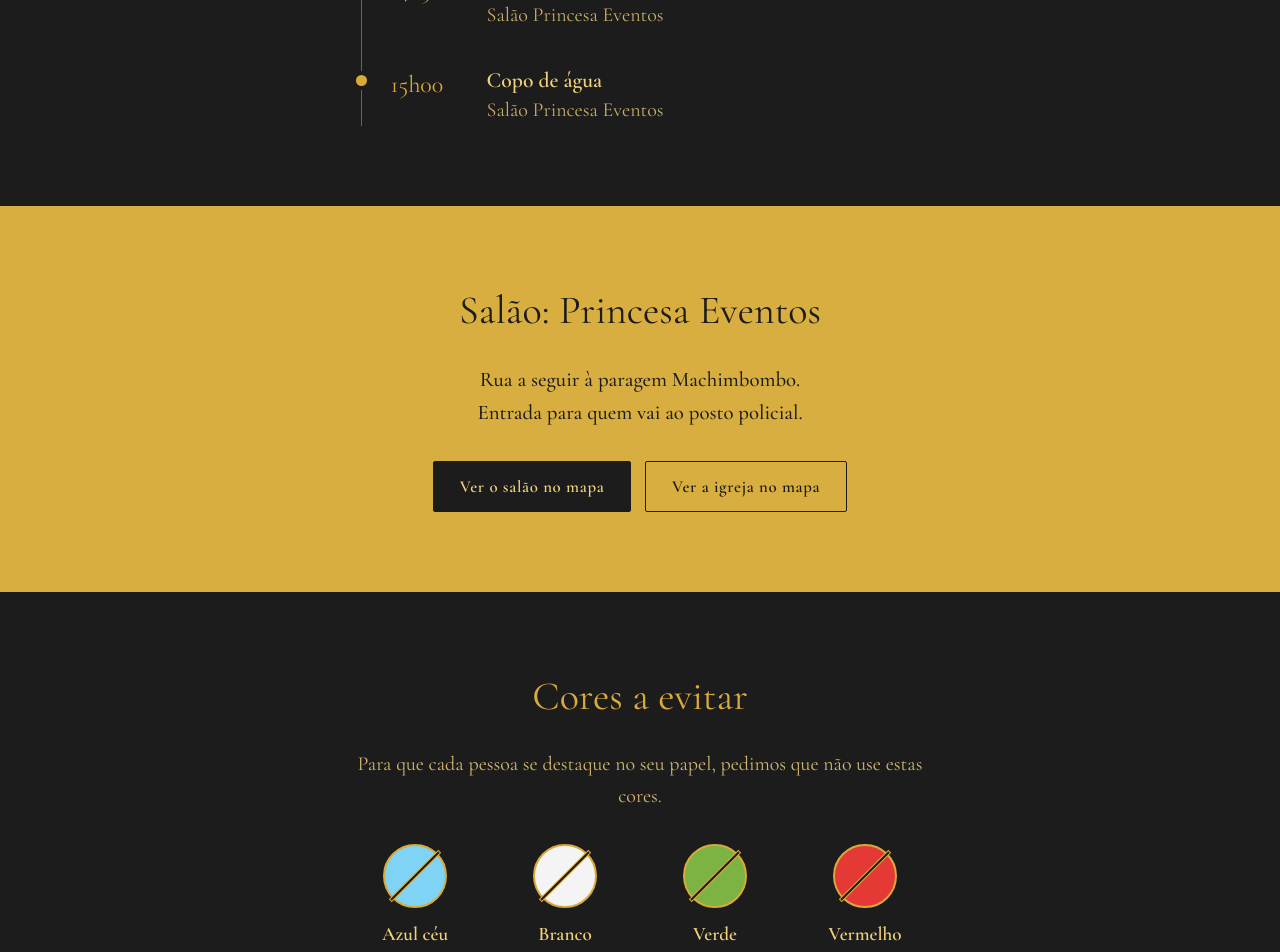
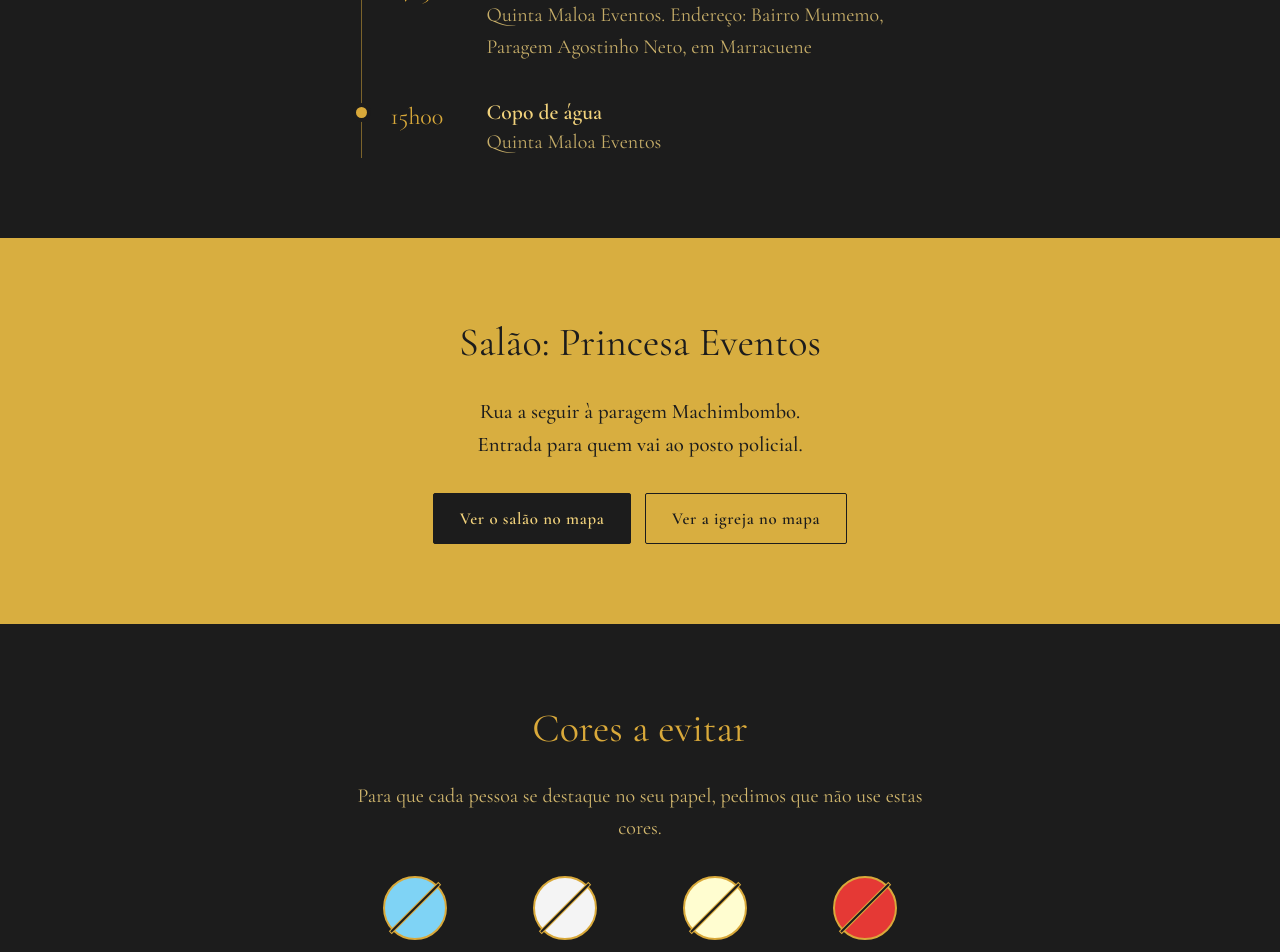
Before and after one commit to kelven939/casamento-convinte, a React (Vite) app: page / in a window 1280 px wide. Shown: the part 2220-3172 px from the top of the page. Built offline with nearby package versions, Linux system fonts and the light colour scheme; a web font is replaced by a local one.

Commit message:
Atualizar o config.js

```diff
--- a/src/config.js
+++ b/src/config.js
@@ -5,22 +5,22 @@ export const CONFIG = {
   dataCerimonia: "2026-11-21T11:00:00+02:00",
   duracaoHoras: 8,
   igreja: "Igreja Assembleia de Deus (Kongolote)",
-  salao: "Salão Princesa Eventos",
+  salao: "Quinta Maloa Eventos",
   // links Google Maps
   mapaIgreja: "https://www.google.com/maps/search/?api=1&query=Igreja+Assembleia+de+Deus+Kongolote",
-  mapaSalao: "https://www.google.com/maps/search/?api=1&query=Princesa+Eventos+Kongolote",
+  mapaSalao: "https://www.google.com/maps/place/6JP5%2B4QX+Quinta+Maloa,+Marracuene/@-25.7646418,32.6094752,17z/data=!4m6!3m5!1s0x1ee69341e0530f71:0xc1282cefe4b307f!8m2!3d-25.7646418!4d32.6094752!16s%2Fg%2F11c2ly8tt0?utm_campaign=ml-ardl&g_ep=Eg1tbF8yMDI2MTEwM18wIJvbDyoASAJQAQ%3D%3D",
 };
 
 export const PROGRAMA = [
   { hora: "11h00", titulo: "Cerimónia", local: "Igreja Assembleia de Deus (Kongolote). Paragem Cemitério, Rua das Bombas" },
-  { hora: "14h30", titulo: "Secção de fotos", local: "Salão Princesa Eventos" },
-  { hora: "15h00", titulo: "Copo de água", local: "Salão Princesa Eventos" },
+  { hora: "14h30", titulo: "Secção de fotos", local: "Quinta Maloa Eventos. Endereço: Bairro Mumemo, Paragem Agostinho Neto, em Marracuene" },
+  { hora: "15h00", titulo: "Copo de água", local: "Quinta Maloa Eventos" },
 ];
 
 export const CORES_A_EVITAR = [
   { cor: "#7fd3f5", nome: "Azul céu", papel: "Damas" },
   { cor: "#f4f4f4", nome: "Branco", papel: "Noiva" },
-  { cor: "#7cb342", nome: "Verde", papel: "Decoração" },
+  { cor: "#fffdd0", nome: "Creme", papel: "Decoração" },
   { cor: "#e53935", nome: "Vermelho", papel: "Protocolo" },
 ];
 
```
